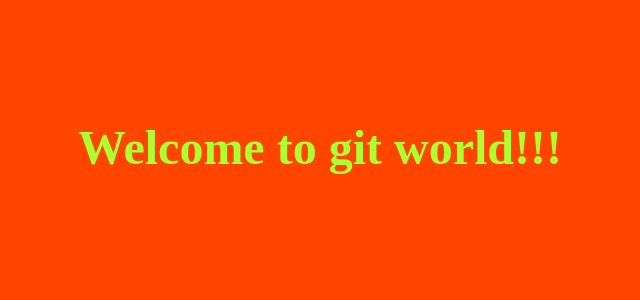
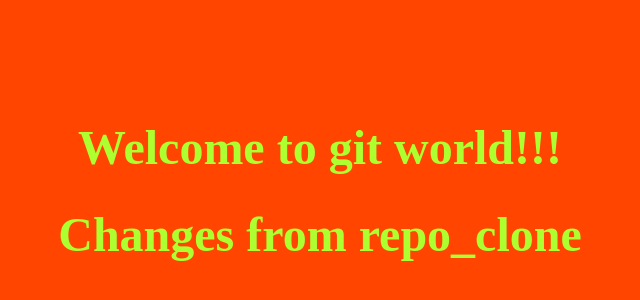
Before and after one commit to Rooman/upskill, a plain HTML site: page index.html in a window 1280 px wide. Shown: the part 120-420 px from the top of the page, without its empty margins (320-960 px from the left). Drawn offline with Linux system fonts and the light colour scheme.

Commit message:
Changes in index.html, add anpther line

```diff
--- a/index.html
+++ b/index.html
@@ -7,5 +7,6 @@
 </head>
 <body>
 	<h1>Welcome to git world!!!</h1>
+	<h1>Changes from repo_clone</h1>
 </body>
 </html>
```
